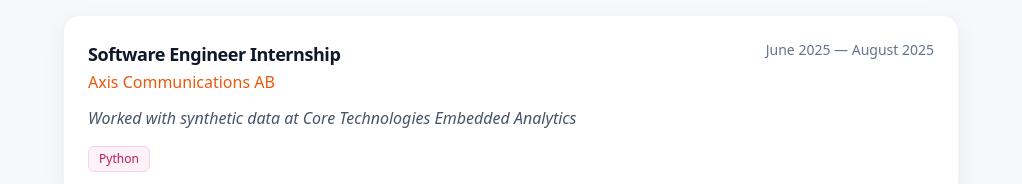
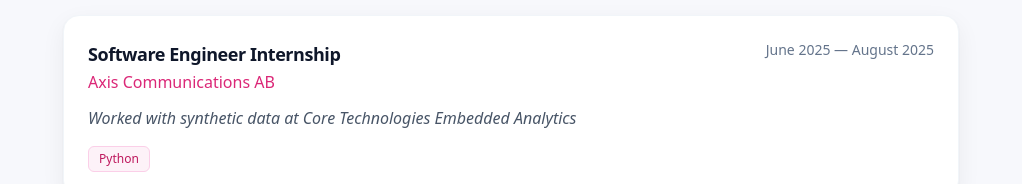
Before and after one commit to EbbacnLundgren/portfolio, a Next.js app: page / in a window 1280 px wide. Shown: the part 584-768 px from the top of the page, without its empty margins (129-1151 px from the left). Built offline with nearby package versions, Linux system fonts and the light colour scheme.

Commit message:
Changed color from orange

```diff
--- a/components/ExperienceItem.tsx
+++ b/components/ExperienceItem.tsx
@@ -8,7 +8,7 @@
           <h3 className="text-lg font-semibold tracking-tight text-slate-900">
             {item.title}
           </h3>
-          <p className="mt-0.5 text-base font-medium text-orange-600">
+          <p className="mt-0.5 text-base font-medium text-pink-600">
             {item.company}
           </p>
         </div>
```
